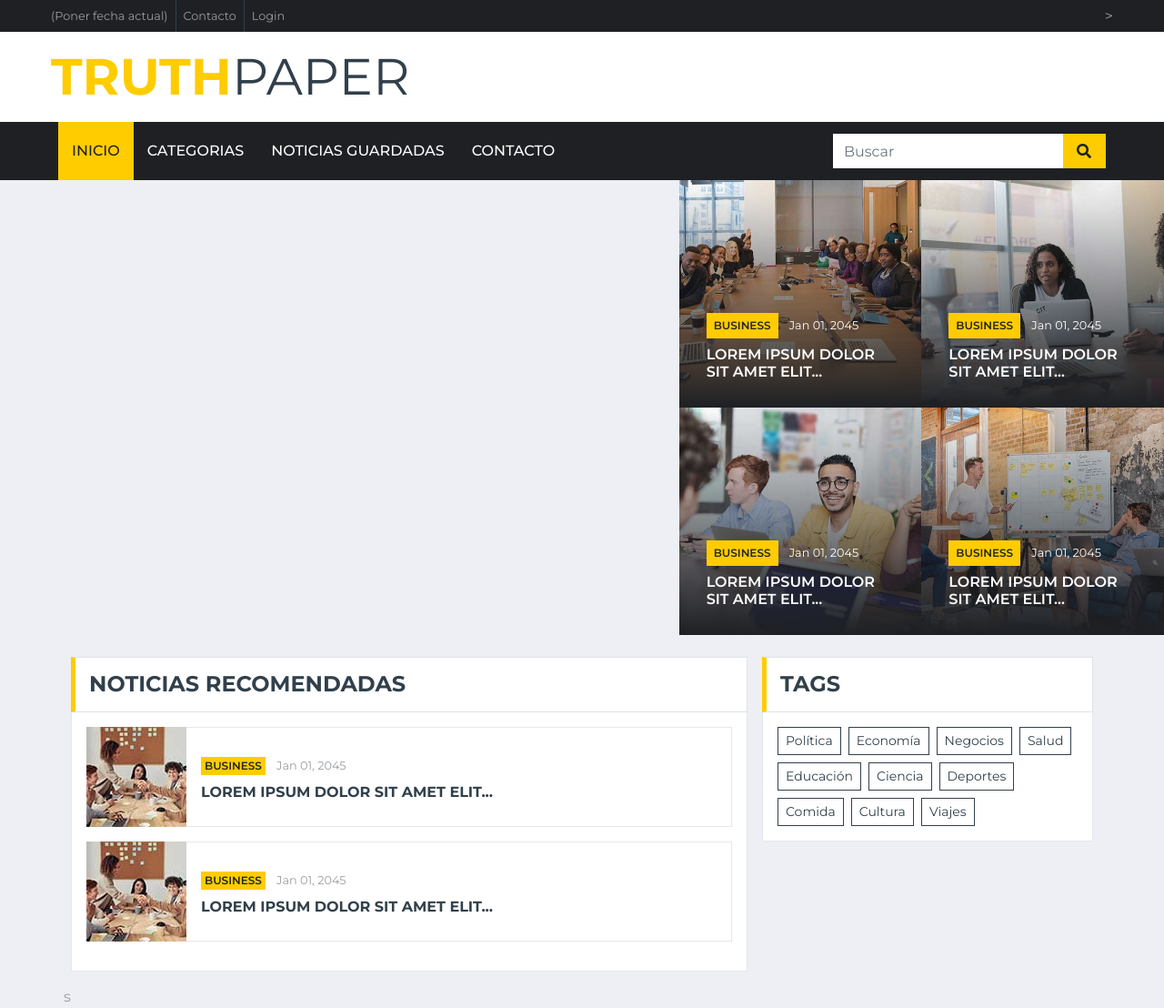
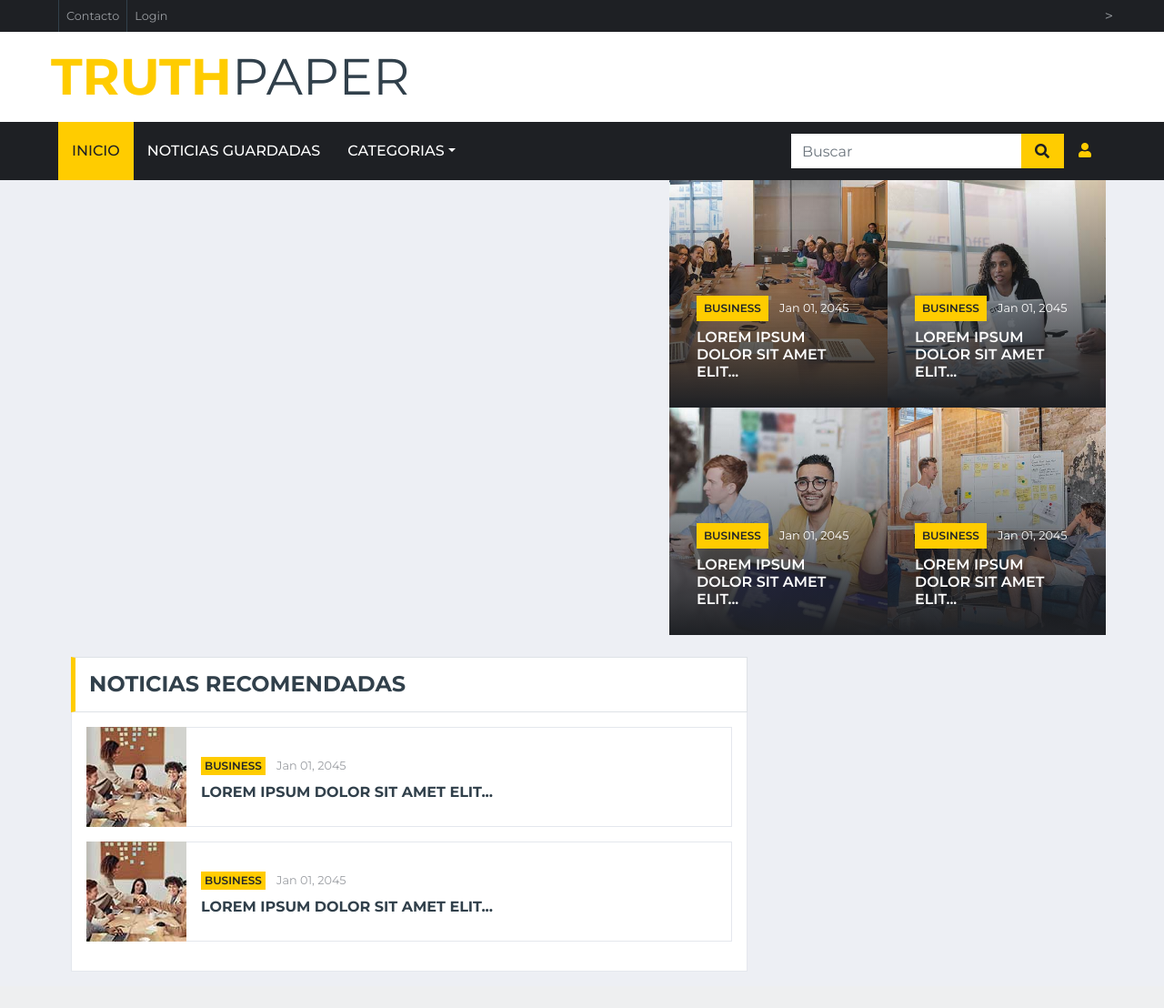
Before and after one commit to carlosMoragon/ing_sw_TruthPaper, a Flask app: template source/templates/index.html in a window 1280 px wide. Shown: the whole page at 91% size. After the commit the page ends 1067 px from the top, so only its background shows below. Run offline with Flask 3, Linux system fonts and the light colour scheme; the template is opened without the code that fills it, so the values that code supplies are empty; some libraries are stand-ins or nearby versions.

```diff
--- a/source/templates/index.html
+++ b/source/templates/index.html
@@ -23,6 +23,18 @@
 
     <!-- Bootstrap Stylesheet -->
     <link href="../static/css/style.css" rel="stylesheet">
+
+    <!--Other Bootstrap Libraries for the dropdown menu-->
+    <script src="https://code.jquery.com/jquery-3.5.1.slim.min.js"></script>
+    <script src="https://cdn.jsdelivr.net/npm/@popperjs/core@2.0.9/dist/umd/popper.min.js"></script>
+    <script src="https://stackpath.bootstrapcdn.com/bootstrap/4.5.2/js/bootstrap.min.js"></script>
+
+    <!-- Date and Main Scripts-->
+    <script src="../static/js/date.js"></script>
+    <script src="../static/js/main.js"></script>
+
+
+
 </head>
 
 <body>
@@ -33,14 +45,14 @@
             <nav class="navbar navbar-expand-sm bg-dark p-0">
                 <ul class="navbar-nav ml-n2">
                     <li class="nav-item border-right border-secondary">
-                        <a class="nav-link text-body small" href="#">(Poner fecha actual)</a>
+                        <a class="nav-link text-body small"> <span id="currentDate"></span></a>
                     </li>
 
                     <li class="nav-item border-right border-secondary">
                         <a class="nav-link text-body small" href="#">Contacto</a> <!-- LINK!!!-->
                     </li>
                     <li class="nav-item">
-                        <a class="nav-link text-body small" href="login.html">Login</a> <!-- LINK!!!-->
+                        <a class="nav-link text-body small" href="login.html">Login</a>
                     </li>
                 </ul>
             </nav>
@@ -79,10 +91,18 @@
         <div class="collapse navbar-collapse justify-content-between px-0 px-lg-3" id="navbarCollapse">
             <div class="navbar-nav mr-auto py-0">
                 <a href="index.html" class="nav-item nav-link active">Inicio</a>
-                <a href="category.html" class="nav-item nav-link">Categorias</a>
-                <a href="savedNews.html" class="nav-item nav-link">Noticias Guardadas</a>
-                <a href="contact.html" class="nav-item nav-link">Contacto</a>
+                <a href="category.html" class="nav-item nav-link">Noticias Guardadas</a>
+                <!--Add more items on the menu-->
+                <div class="nav-item dropdown">
+                    <a href="#" class="nav-link dropdown-toggle" data-toggle="dropdown">Categorias</a>
+                    <div class="dropdown-menu rounded-0 m-0">
+                        <a href="#" class="dropdown-item">Economía</a>
+                        <a href="#" class="dropdown-item">Tecnología</a>
+                        <a href="#" class="dropdown-item">Salud</a>
                     </div>
+                </div>
+            </div>
+
 
             <!-- search by keywords -->
             <div class="input-group ml-auto d-none d-lg-flex" style="max-width: 300px;">
@@ -91,23 +111,29 @@
                     <button class="input-group-text bg-primary text-dark border-0 px-3"><i class="fa fa-search"></i></button>
                 </div>
             </div>
+
+            <!-- Icon to enter in login-->
+            <div class="login-icon">
+                    <a href="login.html" class="nav-item nav-link">
+                        <i class="fas fa-user"></i>
+                    </a>
+
+            </div>
         </div>
     </nav>
 </div>
 <!-- Navbar End -->
 
-
-
 <!-- Main News Slider Start -->
-    <div class="container-fluid">
+    <!--<div class="container-fluid-recommendedNews"> -->
+    <div class="container-fluid" style="width: 90%;">
         <div class="row">
             <div class="col-lg-7 px-0">
-               <!-- Here would go some slides of important news that I still have to see how to program-->
+               <!-- Trending topic or breaking news,...-->
                 <div class="owl-carousel main-carousel position-relative">
                     <!-- Slide 1-->
-                    <!--
                     <div class="position-relative overflow-hidden" style="height: 500px;">
-                        <img class="img-fluid h-100" src="img/news-800x500-1.jpg" style="object-fit: cover;">
+                        <img class="img-fluid h-100" src="../static/img/news-800x500-1.jpg" style="object-fit: cover;">
                         <div class="overlay">
                             <div class="mb-2">
                                 <a class="badge badge-primary text-uppercase font-weight-semi-bold p-2 mr-2"
@@ -117,14 +143,13 @@
                             <a class="h2 m-0 text-white text-uppercase font-weight-bold" href="">Lorem ipsum dolor sit amet elit. Proin vitae porta diam...</a>
                         </div>
                     </div>
-                    -->
+                    <!-- End Slide 1-->
 
                 </div>
 
             </div>
             <div class="col-lg-5 px-0">
                 <div class="row mx-0">
-                    <!-- Mini Slides-->
                     <div class="col-md-6 px-0">
                         <!-- Mini Slide 1-->
                         <div class="position-relative overflow-hidden" style="height: 250px;">
@@ -226,37 +251,8 @@
                     </div>
                 </div>
                 <!-- Tranding News End -->
-
-            <!-- Tags Start -->
-            <div class="col-md-4">
-                <div class="mb-3">
-                    <div class="section-title mb-0">
-                        <h4 class="m-0 text-uppercase font-weight-bold">Tags</h4>
-                    </div>
-                    <div class="bg-white border border-top-0 p-3">
-                        <div class="d-flex flex-wrap m-n1">
-                            <a href="" class="btn btn-sm btn-outline-secondary m-1">Política</a>
-                            <a href="" class="btn btn-sm btn-outline-secondary m-1">Economía</a>
-                            <a href="" class="btn btn-sm btn-outline-secondary m-1">Negocios</a>
-                            <a href="" class="btn btn-sm btn-outline-secondary m-1">Salud</a>
-                            <a href="" class="btn btn-sm btn-outline-secondary m-1">Educación</a>
-                            <a href="" class="btn btn-sm btn-outline-secondary m-1">Ciencia</a>
-                            <a href="" class="btn btn-sm btn-outline-secondary m-1">Deportes</a>
-                            <a href="" class="btn btn-sm btn-outline-secondary m-1">Comida</a>
-                            <a href="" class="btn btn-sm btn-outline-secondary m-1"> Cultura</a>
-                            <a href="" class="btn btn-sm btn-outline-secondary m-1"> Viajes </a>
-                        </div>
-                    </div>
-                </div>
-            </div>
-            <!-- Tags End -->s
             </div>
         </div>
     </div>
 <!-- News With Sidebar End -->
-
-
-
-
-
 </body>
```
Also changed, not shown: source/static/js/companyScript.js (+12 -0 lines), source/templates/login.html (+3 -4 lines), source/templates/register.html (+10 -6 lines). Lines whose indentation alone changed are shown as unchanged.
